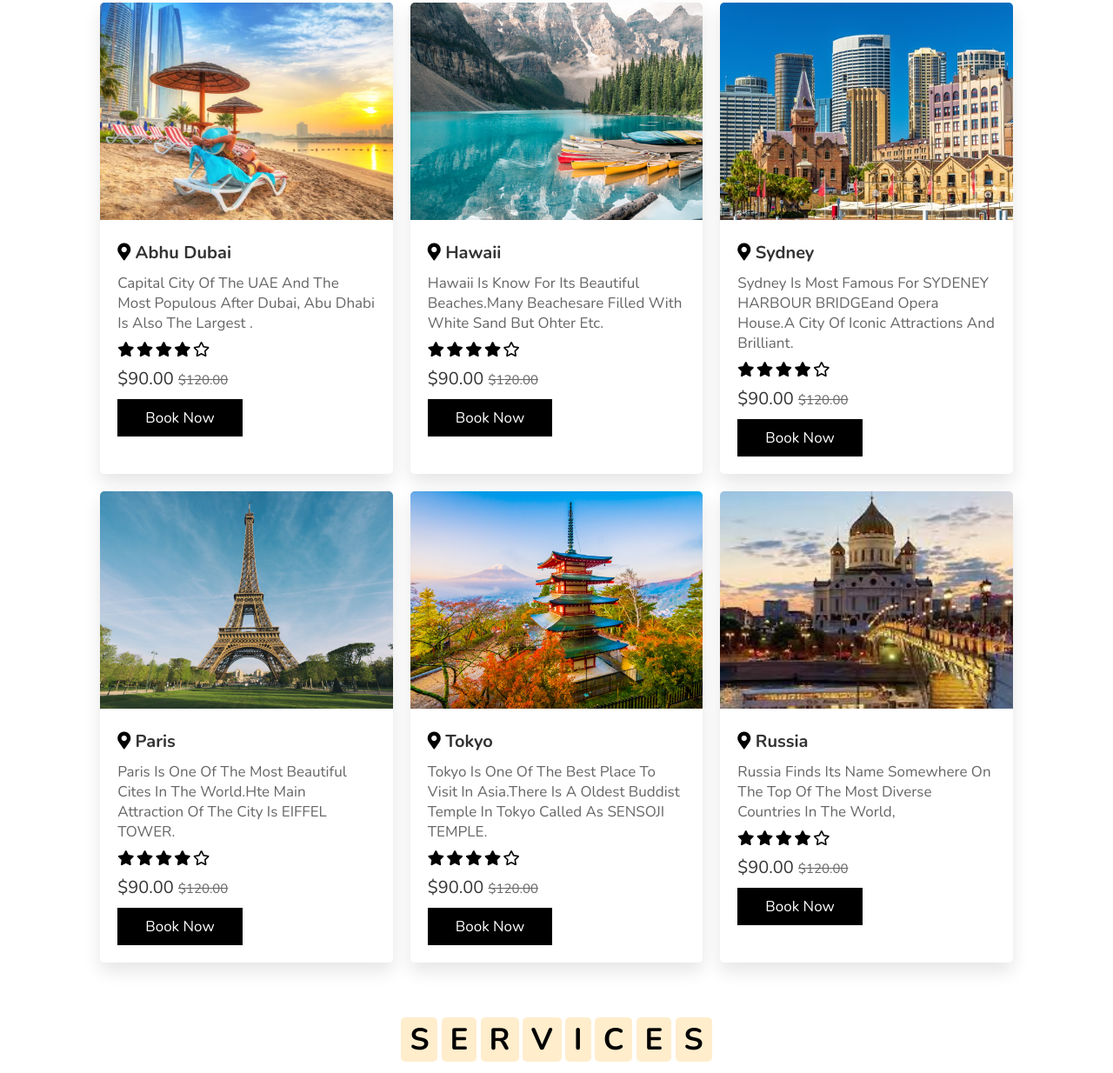
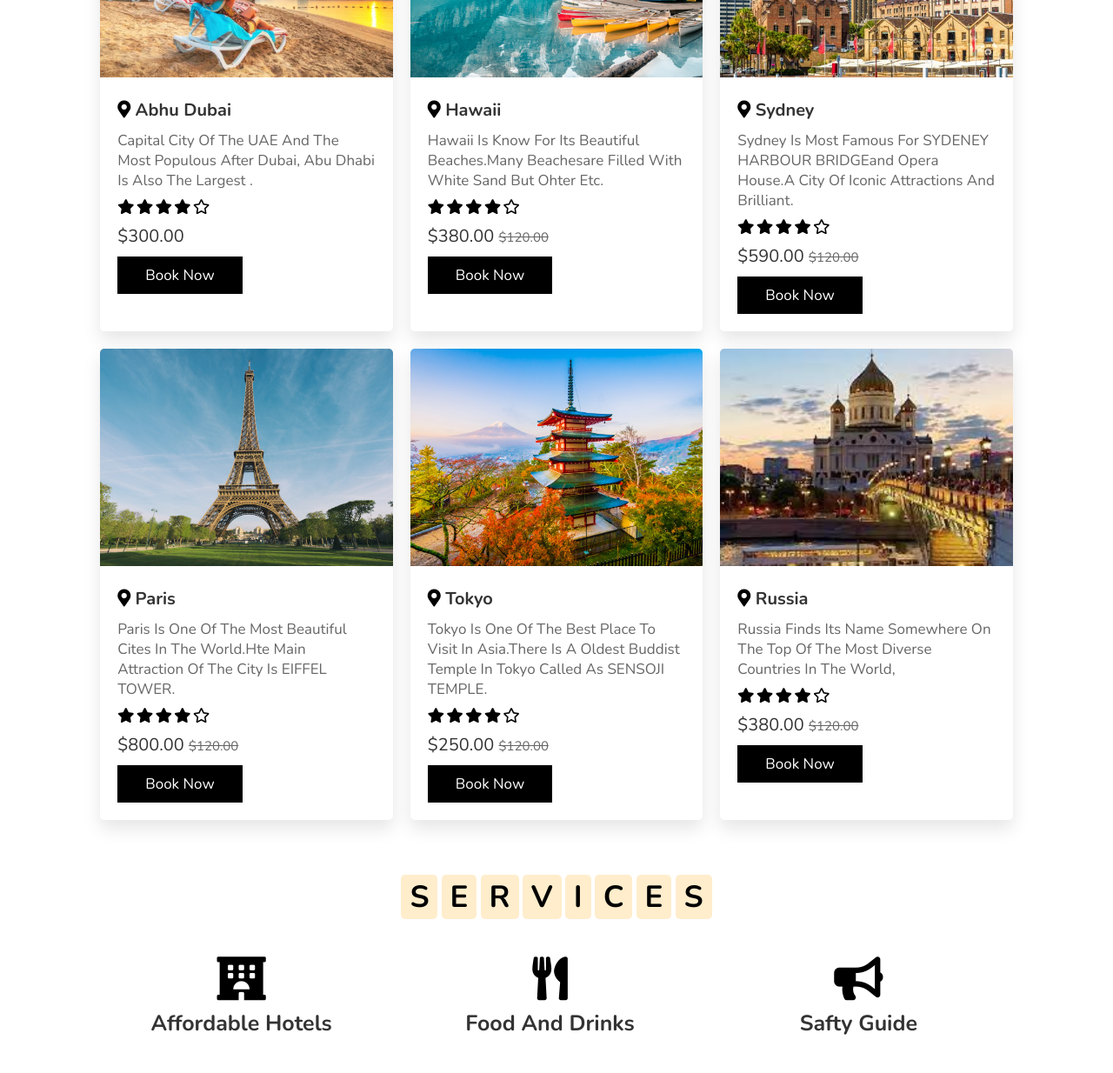
Before and after one commit to ramyasaiv/Travelling-1, a plain HTML site: page index.html in a window 1280 px wide. Shown: the part 1828-3062 px from the top of the page at 87% size. Drawn offline with nearby package versions, Linux system fonts and the light colour scheme.

Commit message:
Update index.html

```diff
--- a/index.html
+++ b/index.html
@@ -117,14 +117,11 @@
           <input type="Number" name="data[Mobile No]" placeholder="Mobile No">
             <h3>Place</h3>
             <input type="text" name="data[Place]" placeholder="place name">
-            <h3>Price</h3>
-            <input type="currency
-            " name="data[Price]" placeholder="Price">
+
 
         </div>
         <div class="inputBox">
-            <h3>how many days</h3>
-            <input type="number" name="data[How Many days]" placeholder="How many days">
+
           <h3>Arrivals</h3>
           <label>date</label>
           <input name="data[Arrival]" name="date">
@@ -172,7 +169,7 @@
                     <i class="fas fa-star"></i>
                     <i class="far fa-star"></i>
                 </div>
-                <div class="price"> $90.00 <span>$120.00</span> </div>
+                <div class="price"> $300.00</div>
                 <a href="dubai.html" class="btn">book now</a>
             </div>
         </div>
@@ -189,7 +186,7 @@
                     <i class="fas fa-star"></i>
                     <i class="far fa-star"></i>
                 </div>
-                <div class="price"> $90.00 <span>$120.00</span> </div>
+                <div class="price"> $380.00 <span>$120.00</span> </div>
                 <a href="Hawai.html" class="btn">book now</a>
             </div>
         </div>
@@ -206,7 +203,7 @@
                     <i class="fas fa-star"></i>
                     <i class="far fa-star"></i>
                 </div>
-                <div class="price"> $90.00 <span>$120.00</span> </div>
+                <div class="price"> $590.00 <span>$120.00</span> </div>
                 <a href="sydney.html" class="btn">book now</a>
             </div>
         </div>
@@ -223,7 +220,7 @@
                     <i class="fas fa-star"></i>
                     <i class="far fa-star"></i>
                 </div>
-                <div class="price"> $90.00 <span>$120.00</span> </div>
+                <div class="price"> $800.00 <span>$120.00</span> </div>
                 <a href="paris.html" class="btn">book now</a>
             </div>
         </div>
@@ -240,7 +237,7 @@
                     <i class="fas fa-star"></i>
                     <i class="far fa-star"></i>
                 </div>
-                <div class="price"> $90.00 <span>$120.00</span> </div>
+                <div class="price"> $250.00 <span>$120.00</span> </div>
                 <a href="Tokyo.html" class="btn">book now</a>
             </div>
         </div>
@@ -257,7 +254,7 @@
                     <i class="fas fa-star"></i>
                     <i class="far fa-star"></i>
                 </div>
-                <div class="price"> $90.00 <span>$120.00</span> </div>
+                <div class="price"> $380.00 <span>$120.00</span> </div>
                 <a href="Russia.html" class="btn">book now</a>
             </div>
         </div>
```
